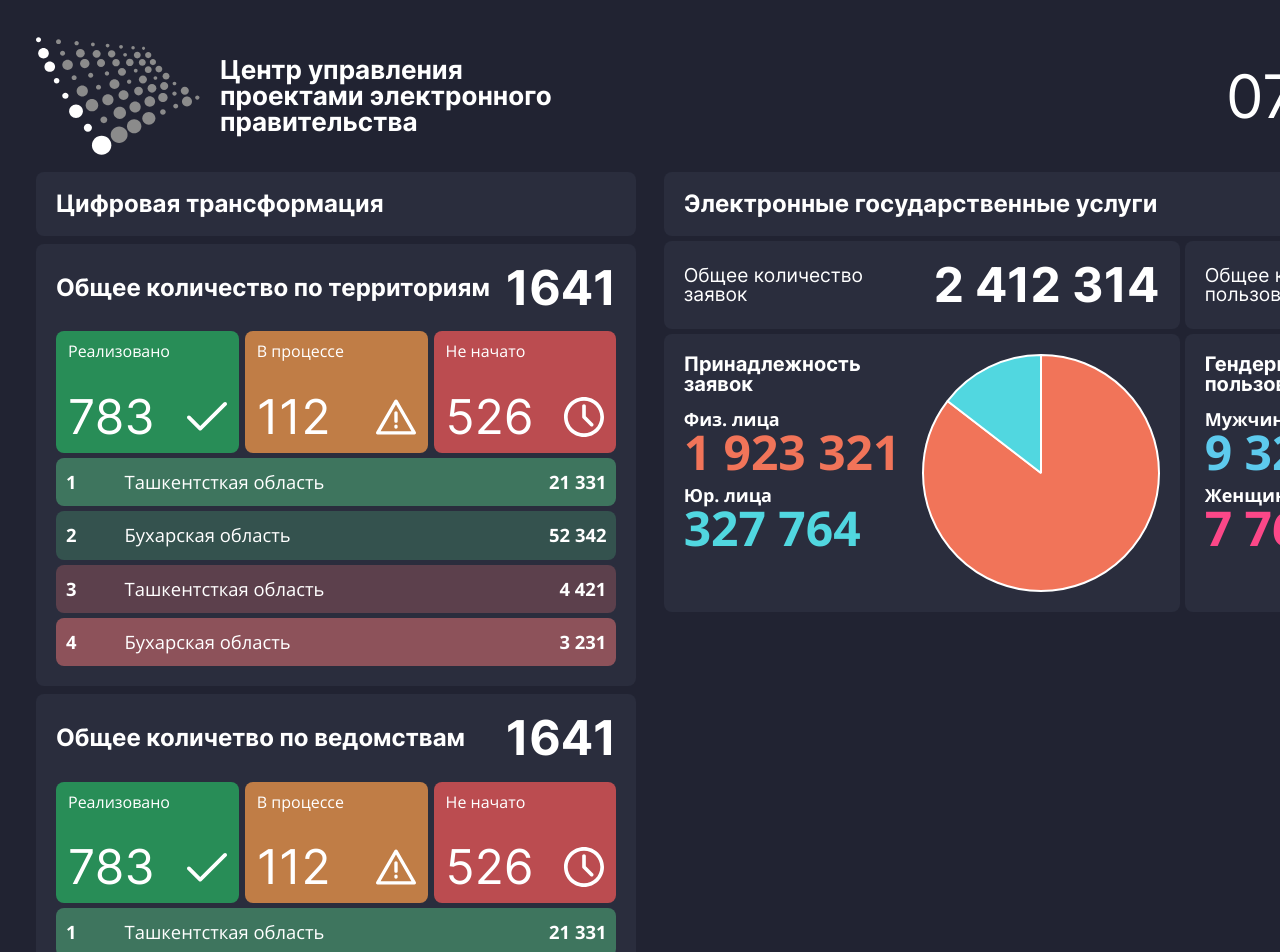
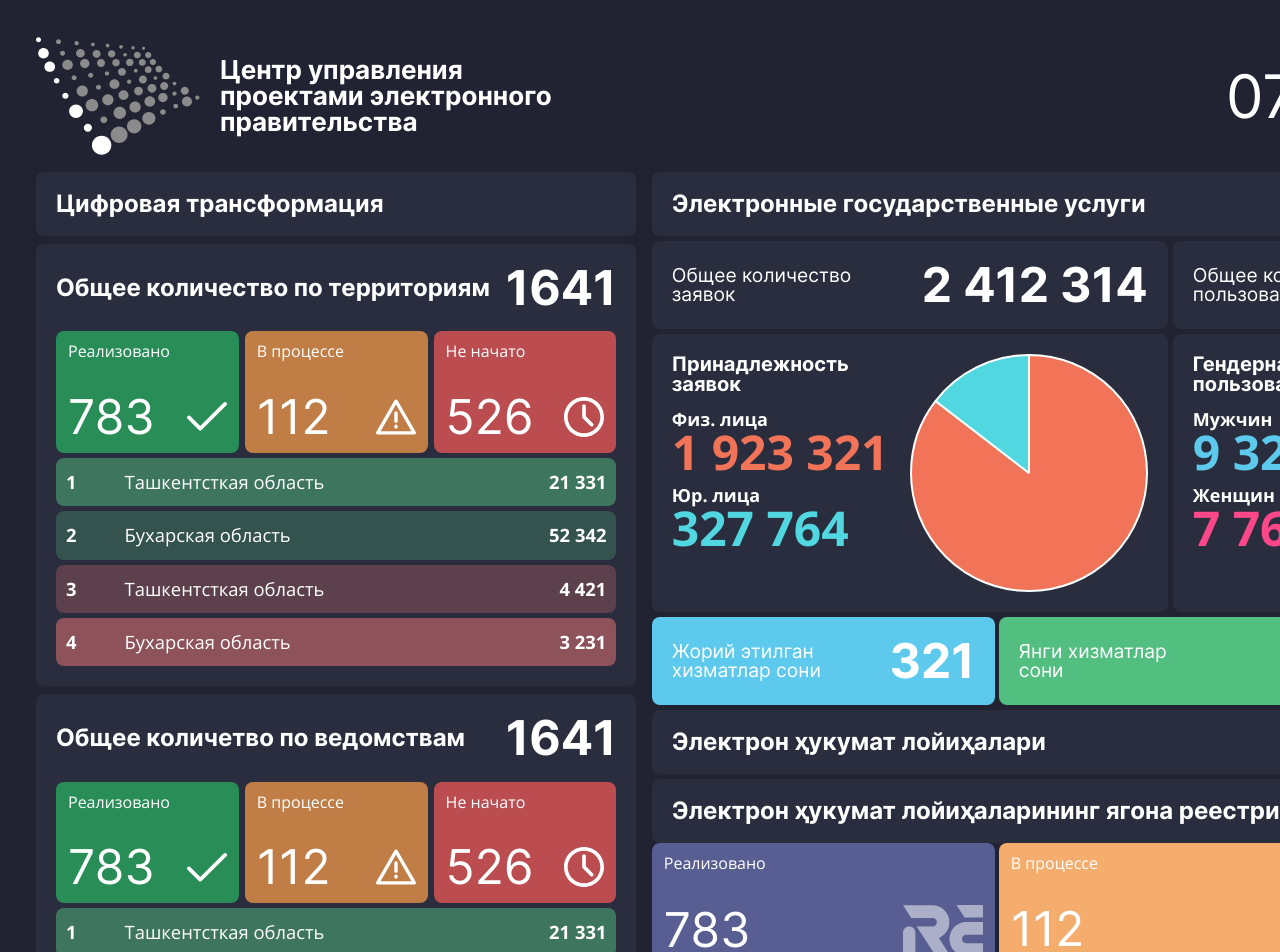
Before and after one commit to Rasul1996/testDashboard, a Vue app: page / in a window 1280 px wide. Shown: the top 952 px of the page. Built offline with nearby package versions, Linux system fonts and the light colour scheme.

Commit message:
in second box info and content cards

```diff
--- a/src/App.vue
+++ b/src/App.vue
@@ -4,7 +4,7 @@
     <div class="boxes">
       <FirstSide class="first-side" />
       <SecondSide class="second-side" />
-      <ThirdSide class="third-side" />
+      <ThirdSide class="third-side" />s
     </div>
   </div>
 </template>
--- a/src/Second.vue
+++ b/src/Second.vue
@@ -7,17 +7,61 @@
     <div class="mt-1">
       <EService />
     </div>
+
+    <div class="box mt-1">
+      <div class="box-title">Электрон ҳукумат лойиҳалари</div>
+    </div>
+
+    <div class="box mt-1">
+      <div class="box-title">Электрон ҳукумат лойиҳаларининг ягона реестри</div>
+    </div>
+    <div class="info-cards">
+      <InfoCard
+        class="single-card"
+        title="Реализовано"
+        info="783"
+        icon="LOGO 2.svg"
+        color="#585E92"
+      />
+      <InfoCard
+        class="single-card"
+        title="В процессе"
+        info="112"
+        icon="Time.svg"
+        color="#F5AD6E"
+      />
+      <InfoCard
+        class="single-card"
+        title="Не начато"
+        info="526"
+        icon="check.svg"
+        color="#52BE80"
+      />
+    </div>
   </div>
 </template>
 
 <script>
 import EService from "@/components/EService/index.vue";
+import InfoCard from "@/components/InfoCard.vue";
 
 export default {
   components: {
     EService,
+    InfoCard,
   },
 };
 </script>
 
-<style lang="scss" scoped></style>
+<style lang="scss" scoped>
+.info-cards {
+  display: flex;
+  justify-content: space-between;
+  gap: 4px;
+  color: var(--white);
+  .single-card {
+    flex-grow: 1;
+    width: 30%;
+  }
+}
+</style>
--- a/src/components/ContentCard.vue
+++ b/src/components/ContentCard.vue
@@ -1,5 +1,5 @@
 <template>
-  <div class="box content-box">
+  <div class="box content-box" :style="{ background: backgroundColor }">
     <div class="content-title">{{ title }}</div>
     <div class="content-value">{{ $formatNumber(value) }}</div>
   </div>
@@ -8,16 +8,21 @@
 <script>
 export default {
   props: {
+    backgroundColor: {
+      type: String,
+      required: false,
+      default: "var(--secondary)"
+    },
     title: {
       type: String,
-            required: true
+      required: true,
     },
     value: {
       type: Number,
-            required: true
-        }
-    }
-}
+      required: true,
+    },
+  },
+};
 </script>
 
 <style lang="scss" scoped>
@@ -25,6 +30,7 @@ export default {
   width: 100%;
   display: flex;
   align-items: center;
+
 
   .content-title {
     width: 50%;
--- a/src/components/EService/index.vue
+++ b/src/components/EService/index.vue
@@ -27,16 +27,33 @@
       style="width: 50%"
     />
   </div>
+  <div class="flex mt-1" style="gap: 4px">
+    <ContentCard
+      :backgroundColor="'var(--info)'"
+      title="Жорий этилган хизматлар сони"
+      :value="321"
+    />
+    <ContentCard
+      title="Янги хизматлар сони"
+      :backgroundColor="'#52BE80'"
+      :value="3"
+    />
+    <ContentCard
+      :backgroundColor="'#AF74E6'"
+      title="ЯИДХП мобиль хизматлар сони"
+      :value="314"
+    />
+  </div>
 </template>
 
 <script>
 import GraphCard from "../GraphCard.vue";
-import ContentCard from "../ContentCard.vue"
+import ContentCard from "../ContentCard.vue";
 
 export default {
   components: {
     GraphCard,
-    ContentCard
+    ContentCard,
   },
 };
 </script>
```
Also changed, not shown: src/assets/images/LOGO 2.svg (added), 1 other file (tests, documents, lock files or other folders). Lines whose indentation alone changed are shown as unchanged.
